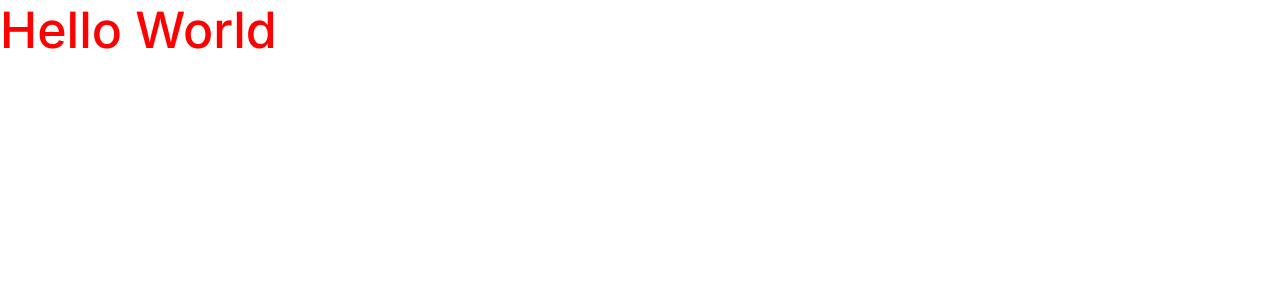
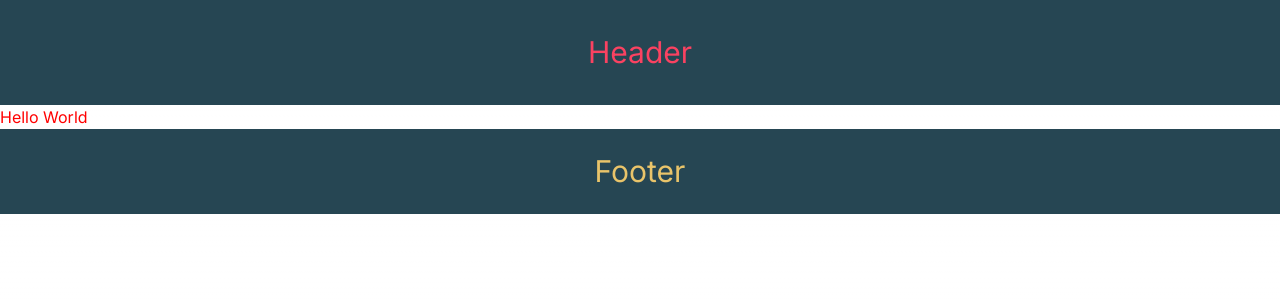
Before and after one commit to zeelmodi-simform/hello-world-nextjs-yt, a Next.js app: page /css-in-js in a window 1280 px wide. Shown: the top 300 px of the page. Built offline with nearby package versions, Linux system fonts and the light colour scheme.

Commit message:
feat: Route level Layout added and restricted

```diff
--- /dev/null
+++ b/app/about/layout.js
@@ -0,0 +1,14 @@
+import React from 'react'
+import Footer from '../components/Footer'
+
+const AboutLayout = ({children}) => {
+  return (
+    <>
+
+          {children}
+          <Footer/>
+      </>
+  )
+}
+
+export default AboutLayout
--- a/app/about/page.js
+++ b/app/about/page.js
@@ -7,7 +7,7 @@ const About = () => {
   return (
     <div
       // className={styles.highlight}
-      className={styles.highlightscss}
+      className={`${styles.highlightscss} content`}
     >
       <h2>About Page</h2>
       <button className='btn btn-primary'>Primary</button>
@@ -15,4 +15,5 @@ const About = () => {
   );
 };
 
+
 export default About;
--- /dev/null
+++ b/app/components/Footer.jsx
@@ -0,0 +1,9 @@
+import React from 'react'
+
+const Footer = () => {
+  return (
+    <div className='layout-footer'>Footer</div>
+  )
+}
+
+export default Footer
--- /dev/null
+++ b/app/components/Header.jsx
@@ -0,0 +1,9 @@
+import React from 'react'
+
+const Header = () => {
+  return (
+    <div className='layout-header'>Header</div>
+  )
+}
+
+export default Header
--- /dev/null
+++ b/app/components/HomeLayout.jsx
@@ -0,0 +1,22 @@
+'use client'
+import { usePathname } from 'next/navigation'
+import React from 'react'
+import Header from './Header'
+import Footer from './Footer'
+
+const HomeLayout = ({children}) => {
+    const pathname = usePathname()
+  return (
+      <>
+          {pathname === '/about' ? children : (
+              <>
+                  <Header />
+                  {children}
+                  <Footer />
+                  </>
+        )}
+      </>
+  )
+}
+
+export default HomeLayout
--- a/app/css-in-js/page.js
+++ b/app/css-in-js/page.js
@@ -4,16 +4,16 @@ import React from 'react'
 import { styled } from 'styled-components'
 
 // color: ${({ theme }) => theme?.colors?.primary};
+// color: ${({ theme }) => theme?.colors?.primary};
 const Title = styled.h1`
 font-size: 50px;
-color: ${({ theme }) => theme?.colors?.primary};
 `
 
 const CSSJS = () => {
   return (
-      <Title style={{
+      <div style={{
         color: 'red'
-    }}>Hello World</Title>
+    }}>Hello World</div>
   )
 }
 
--- a/app/layout.js
+++ b/app/layout.js
@@ -1,11 +1,13 @@
 import './globals.css'
 import { Inter } from 'next/font/google'
 import 'bootstrap/dist/css/bootstrap.min.css'
+import  './styles/layout.css'
+
 import StyledComponentsRegistry from './lib/registry'
 
+import HomeLayout from './components/HomeLayout'
+
 const inter = Inter({ subsets: ['latin'] })
-
-
 
 export const metadata = {
   title: 'Create Next App',
@@ -13,11 +15,14 @@ export const metadata = {
 }
 
 export default function RootLayout({ children }) {
+
   return (
     <html lang="en">
       <body className={inter.className}>
         <StyledComponentsRegistry >
+          <HomeLayout >
           {children}
+          </HomeLayout>
         </StyledComponentsRegistry>
       </body>
     </html>
--- /dev/null
+++ b/app/styles/layout.css
@@ -0,0 +1,22 @@
+.layout-header {
+    background-color: #264653;
+    color: #fa4261;
+    font-size: 30px;
+    text-align: center;
+    padding: 30px;
+}
+
+.layout-footer {
+    background-color: #264653;
+    color: #e9c46a;
+    font-size: 30px;
+    text-align: center;
+    padding: 20px;
+}
+
+.content {
+    display: flex;
+    justify-content: center;
+    align-items: center;
+    min-height: 100vh;
+}
```
